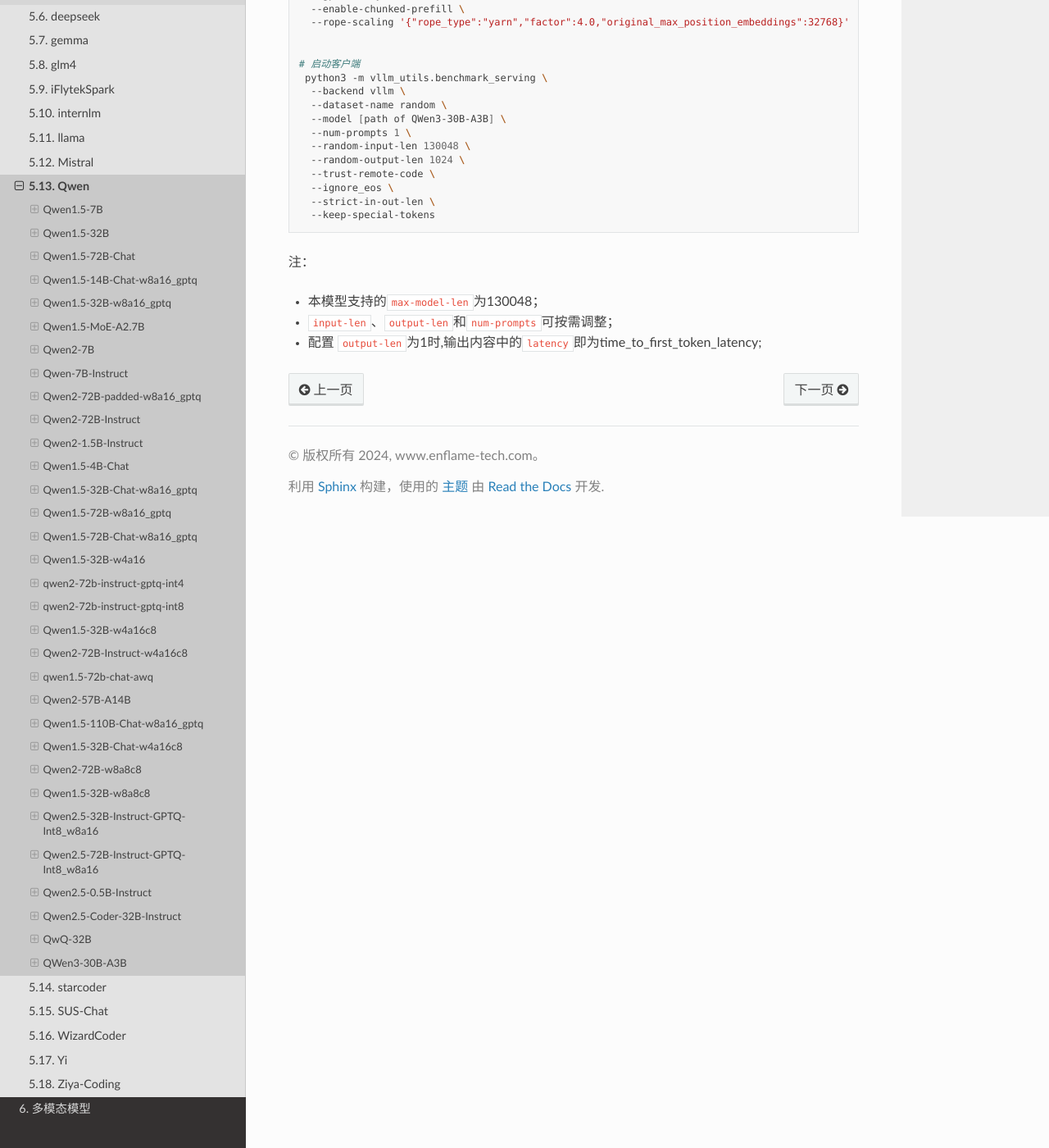
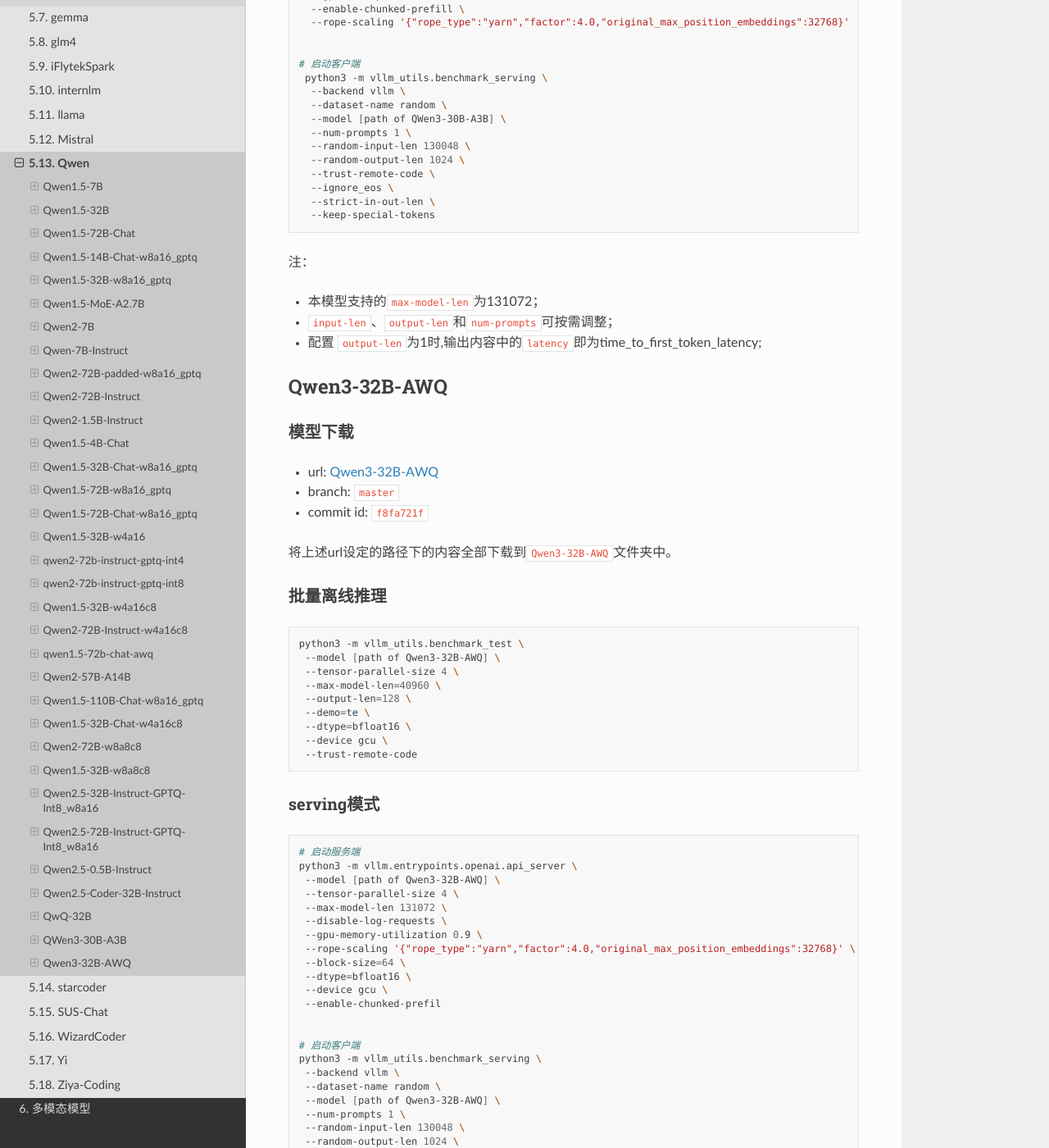
Before and after one commit to EnflameTechnology/vllm-gcu, a Sphinx documentation site: the page built from docs_gcu/content/source/LLMs/qwen.md, in a window 1280 px wide and 1400 px high, scrolled down 35347 px. Shown: the whole window at 82% size. Built offline with Sphinx 7.4.7 and the Read the Docs theme 3.1.0, drawn with Linux system fonts in a browser that asks for light colours; pages that are not in the unit, such as notebooks, are missing from menus; some of the changed text lies outside the part shown.

Commit message:
[Docs](TR-58306) vllm: add docs for Qwen3-32B-AWQ
Root Cause:
        new model
Solution:
        done
Test:
        none
Impact area:
        vllm
Fix status:
        done

Signed-off-by: sp.yancong.liu <sp.yancong.liu@enflame-tech.com>

````diff
--- a/docs_gcu/content/source/LLMs/lists.rst
+++ b/docs_gcu/content/source/LLMs/lists.rst
@@ -31,6 +31,7 @@
    Qwen1.5-MoE         .            Y          .            .             .         .           .           .
    Qwen2               Y            Y          Y            Y             Y         .           Y           Y
    Qwen2.5             .            .          .            Y             .         .           .           .
+   Qwen3               .            .          .            .             Y         .           .           .
    Qwen3-MoE           .            Y          .            .             .         .           .           .
    StarCoder2          Y            .          .            Y             .         .           .           .
    SUS-Chat            .            .          .            Y             .         .           .           .
--- a/docs_gcu/content/source/LLMs/qwen.md
+++ b/docs_gcu/content/source/LLMs/qwen.md
@@ -1694,6 +1694,65 @@
   --keep-special-tokens
 ```
 注：
-*  本模型支持的`max-model-len`为130048；
-*  `input-len`、`output-len`和`num-prompts`可按需调整；
-*  配置 `output-len`为1时,输出内容中的`latency`即为time_to_first_token_latency;
+*  本模型支持的`max-model-len`为131072；
+*  `input-len`、`output-len`和`num-prompts`可按需调整；
+*  配置 `output-len`为1时,输出内容中的`latency`即为time_to_first_token_latency;
+
+### Qwen3-32B-AWQ
+
+#### 模型下载
+*  url: [Qwen3-32B-AWQ](https://www.modelscope.cn/models/Qwen/Qwen3-32B-AWQ)
+
+*  branch: `master`
+
+*  commit id: `f8fa721f`
+
+将上述url设定的路径下的内容全部下载到`Qwen3-32B-AWQ`文件夹中。
+
+#### 批量离线推理
+```shell
+python3 -m vllm_utils.benchmark_test \
+ --model [path of Qwen3-32B-AWQ] \
+ --tensor-parallel-size 4 \
+ --max-model-len=40960 \
+ --output-len=128 \
+ --demo=te \
+ --dtype=bfloat16 \
+ --device gcu \
+ --trust-remote-code
+```
+
+#### serving模式
+
+```shell
+# 启动服务端
+python3 -m vllm.entrypoints.openai.api_server \
+ --model [path of Qwen3-32B-AWQ] \
+ --tensor-parallel-size 4 \
+ --max-model-len 131072 \
+ --disable-log-requests \
+ --gpu-memory-utilization 0.9 \
+ --rope-scaling '{"rope_type":"yarn","factor":4.0,"original_max_position_embeddings":32768}' \
+ --block-size=64 \
+ --dtype=bfloat16 \
+ --device gcu \
+ --enable-chunked-prefil
+
+
+# 启动客户端
+python3 -m vllm_utils.benchmark_serving \
+ --backend vllm \
+ --dataset-name random \
+ --model [path of Qwen3-32B-AWQ] \
+ --num-prompts 1 \
+ --random-input-len 130048 \
+ --random-output-len 1024 \
+ --trust-remote-code \
+ --ignore_eos \
+ --strict-in-out-len \
+ --keep-special-token
+```
+注：
+*  本模型支持的`max-model-len`为131072；
+*  `input-len`、`output-len`和`num-prompts`可按需调整；
+*  配置 `output-len`为1时,输出内容中的`latency`即为time_to_first_token_latency;
````
